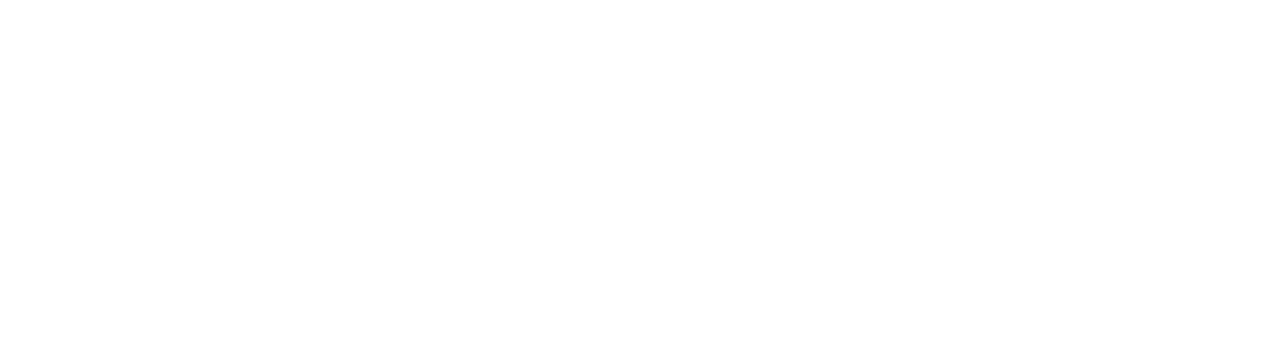
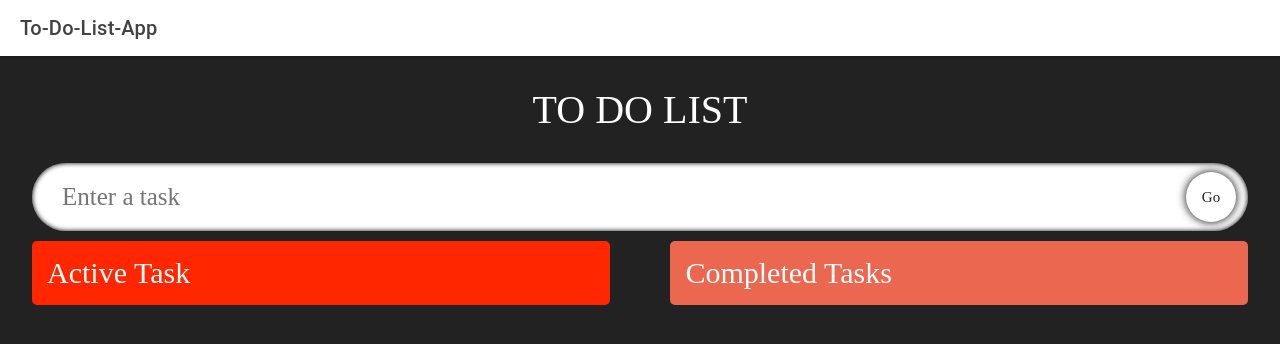
Before and after one commit to OloriAsabi/to-do-list, a React (Create React App) app: page / in a window 1280 px wide. Shown: the top 344 px of the page. Built offline with nearby package versions, Linux system fonts and the light colour scheme; a web font is replaced by a local one.

Commit message:
commit on 'main'

```diff
--- a/src/App.tsx
+++ b/src/App.tsx
@@ -1,10 +1,6 @@
-import { Redirect } from 'react-router-dom';
-import { IonApp } from '@ionic/react';
-import {
-  BrowserRouter as Router,
- Switch as Routes,
-  Route
-} from 'react-router-dom';
+import { Redirect, Route } from 'react-router-dom';
+import { IonApp, IonRouterOutlet, setupIonicReact } from '@ionic/react';
+import { IonReactRouter } from '@ionic/react-router';
 import Home from './pages/Home';
 
 /* Core CSS required for Ionic components to work properly */
@@ -27,20 +23,21 @@ import '@ionic/react/css/display.css';
 import './theme/variables.css';
 import React from 'react';
 
+setupIonicReact();
 
 const App: React.FC = () => (
   <IonApp>
-    <Router>
-      <Home />
-      <Routes>
+    <IonReactRouter>
+      <Home/>
+      <IonRouterOutlet>
       <Route exact path="/">
           <Home/>
         </Route>
         <Route exact path="/">
           <Redirect to="/" />
         </Route>
-      </Routes>
-    </Router>
+      </IonRouterOutlet>
+    </IonReactRouter>
   </IonApp>
 );
 
--- a/src/pages/Home.tsx
+++ b/src/pages/Home.tsx
@@ -9,13 +9,13 @@ const Home: React.FC = () => {
     <IonPage>
       <IonHeader>
         <IonToolbar>
-          <IonTitle> <IonRouterLink href="/home" routerDirection="back">To-Do-List-App</IonRouterLink></IonTitle>
+          <IonTitle>To-Do-List-App</IonTitle>
         </IonToolbar>
       </IonHeader>
       <IonContent fullscreen>
         <IonHeader collapse="condense">
           <IonToolbar>
-          <IonTitle> <IonRouterLink href="/home" routerDirection="back">To-Do-List-App</IonRouterLink></IonTitle>
+          <IonTitle>To-Do-List-App</IonTitle>
           </IonToolbar>
         </IonHeader>
         <ExploreContainer/>
```
